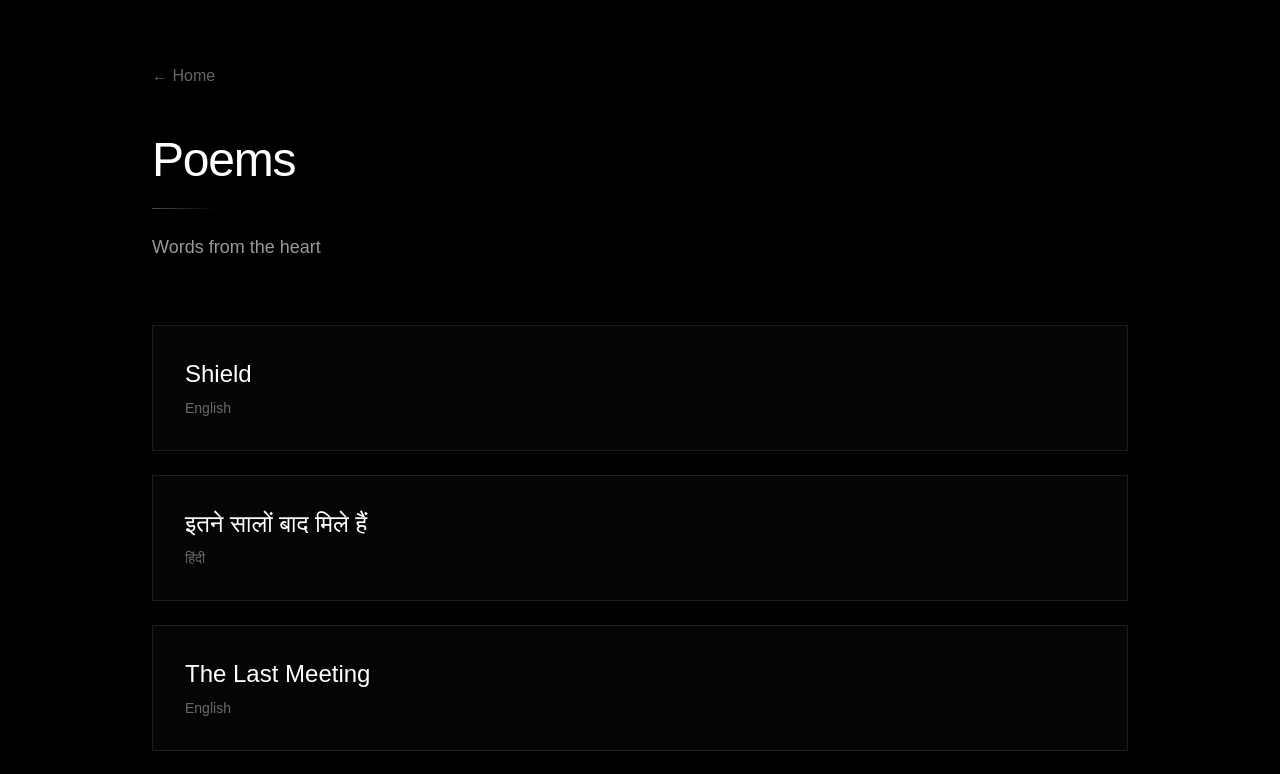
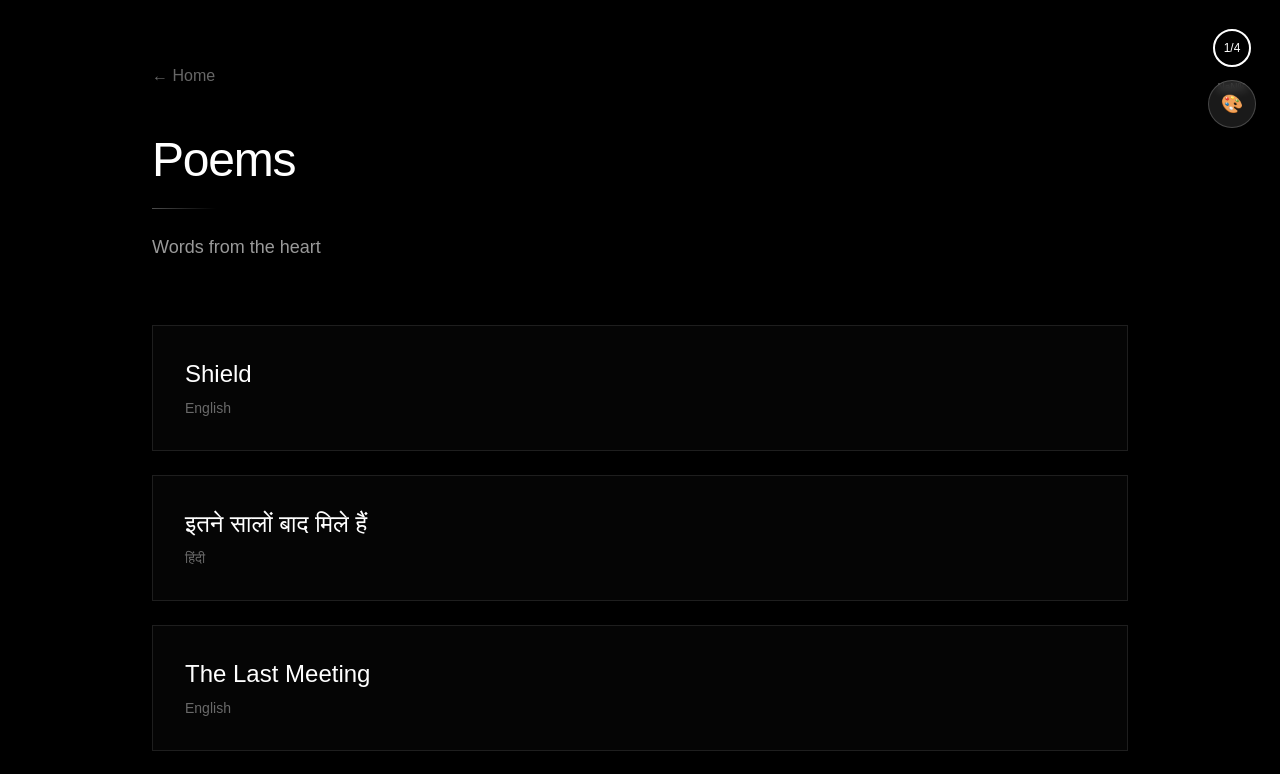
Before and after one commit to sumsur29/sumsur-portfolio, a Next.js app: page /poems in a window 1280 px wide. Shown: the top 774 px of the page. Built offline with nearby package versions, Linux system fonts and the light colour scheme.

Commit message:
Add scroll progress ring, color mode toggle, and Today's Muse featured section

```diff
--- a/app/layout.tsx
+++ b/app/layout.tsx
@@ -1,6 +1,8 @@
 import type { Metadata } from "next";
 import localFont from "next/font/local";
 import { Noto_Sans_Devanagari, Cormorant } from "next/font/google";
+import ScrollProgress from "@/components/ScrollProgress";
+import ColorModeToggle from "@/components/ColorModeToggle";
 import "./globals.css";
 
 const geistSans = localFont({
@@ -56,6 +58,8 @@ export default function RootLayout({
       <body
         className={`${geistSans.variable} ${geistMono.variable} ${notoDevanagari.variable} ${cormorant.variable} ${gravitySignature.variable} antialiased`}
       >
+        <ScrollProgress />
+        <ColorModeToggle />
         {children}
       </body>
     </html>
--- /dev/null
+++ b/components/ColorModeToggle.tsx
@@ -0,0 +1,70 @@
+'use client'
+
+import { useEffect, useState } from 'react'
+
+type ColorMode = 'normal' | 'bw' | 'sepia' | 'blue'
+
+const modes = [
+  { id: 'normal' as const, label: 'Color', icon: '🎨' },
+  { id: 'bw' as const, label: 'B&W', icon: '⚫' },
+  { id: 'sepia' as const, label: 'Sepia', icon: '☕' },
+  { id: 'blue' as const, label: 'Blue', icon: '🌊' },
+]
+
+export default function ColorModeToggle() {
+  const [mode, setMode] = useState<ColorMode>('normal')
+  const [isOpen, setIsOpen] = useState(false)
+
+  useEffect(() => {
+    // Load saved preference
+    const saved = localStorage.getItem('colorMode') as ColorMode
+    if (saved) setMode(saved)
+  }, [])
+
+  useEffect(() => {
+    // Apply filter to body
+    const filters = {
+      normal: 'none',
+      bw: 'grayscale(100%)',
+      sepia: 'sepia(60%) saturate(50%)',
+      blue: 'hue-rotate(180deg) saturate(150%)',
+    }
+
+    document.documentElement.style.filter = filters[mode]
+    localStorage.setItem('colorMode', mode)
+  }, [mode])
+
+  return (
+    <div className="fixed top-20 right-6 z-50">
+      {/* Toggle Button */}
+      <button
+        onClick={() => setIsOpen(!isOpen)}
+        className="w-12 h-12 rounded-full bg-white/10 backdrop-blur-sm border border-white/20 flex items-center justify-center hover:bg-white/20 transition-all"
+        aria-label="Color mode"
+      >
+        <span className="text-lg">{modes.find(m => m.id === mode)?.icon}</span>
+      </button>
+
+      {/* Dropdown Menu */}
+      {isOpen && (
+        <div className="absolute top-14 right-0 bg-black/90 backdrop-blur-md border border-white/20 rounded-lg overflow-hidden min-w-[120px]">
+          {modes.map((m) => (
+            <button
+              key={m.id}
+              onClick={() => {
+                setMode(m.id)
+                setIsOpen(false)
+              }}
+              className={`w-full px-4 py-3 text-left flex items-center gap-3 hover:bg-white/10 transition-colors ${
+                mode === m.id ? 'bg-white/5 text-white' : 'text-white/70'
+              }`}
+            >
+              <span className="text-base">{m.icon}</span>
+              <span className="text-sm font-light">{m.label}</span>
+            </button>
+          ))}
+        </div>
+      )}
+    </div>
+  )
+}
--- a/components/HomePage.tsx
+++ b/components/HomePage.tsx
@@ -4,6 +4,7 @@ import { useEffect, useState, useRef } from 'react'
 import Link from 'next/link'
 import Image from 'next/image'
 import LiquidCursor from './LiquidCursor'
+import TodaysMuse from './TodaysMuse'
 
 const quotes = [
   {
@@ -171,6 +172,9 @@ export default function HomePage() {
             </p>
           </header>
 
+          {/* Today's Muse Featured Section */}
+          <TodaysMuse />
+
           {/* Cards Grid */}
           <div className="w-full max-w-5xl">
             <div className="grid md:grid-cols-3 gap-6 md:gap-8 mb-10 md:mb-12">
--- /dev/null
+++ b/components/ScrollProgress.tsx
@@ -0,0 +1,78 @@
+'use client'
+
+import { useEffect, useState } from 'react'
+
+export default function ScrollProgress() {
+  const [scrollProgress, setScrollProgress] = useState(0)
+  const [currentPage, setCurrentPage] = useState(1)
+  const [totalPages, setTotalPages] = useState(4)
+
+  useEffect(() => {
+    const handleScroll = () => {
+      const windowHeight = window.innerHeight
+      const documentHeight = document.documentElement.scrollHeight
+      const scrollTop = window.scrollY
+
+      // Calculate scroll percentage
+      const scrolled = (scrollTop / (documentHeight - windowHeight)) * 100
+      setScrollProgress(Math.min(scrolled, 100))
+
+      // Calculate current page (divide scroll into quarters)
+      const page = Math.min(Math.ceil((scrolled / 100) * totalPages), totalPages)
+      setCurrentPage(page || 1)
+    }
+
+    window.addEventListener('scroll', handleScroll)
+    handleScroll() // Initial calculation
+
+    return () => window.removeEventListener('scroll', handleScroll)
+  }, [totalPages])
+
+  const circumference = 2 * Math.PI * 18 // radius = 18
+  const offset = circumference - (scrollProgress / 100) * circumference
+
+  return (
+    <div className="fixed top-6 right-6 z-50 flex flex-col items-center gap-2">
+      {/* Circular Progress */}
+      <div className="relative w-12 h-12">
+        <svg className="transform -rotate-90 w-12 h-12">
+          {/* Background circle */}
+          <circle
+            cx="24"
+            cy="24"
+            r="18"
+            stroke="currentColor"
+            strokeWidth="2"
+            fill="none"
+            className="text-white/10"
+          />
+          {/* Progress circle */}
+          <circle
+            cx="24"
+            cy="24"
+            r="18"
+            stroke="currentColor"
+            strokeWidth="2"
+            fill="none"
+            strokeDasharray={circumference}
+            strokeDashoffset={offset}
+            className="text-white transition-all duration-150"
+            strokeLinecap="round"
+          />
+        </svg>
+
+        {/* Page number in center */}
+        <div className="absolute inset-0 flex items-center justify-center">
+          <span className="text-xs font-light text-white">
+            {currentPage}/{totalPages}
+          </span>
+        </div>
+      </div>
+
+      {/* Optional: scroll percentage */}
+      <span className="text-[10px] text-white/40 font-light">
+        {Math.round(scrollProgress)}%
+      </span>
+    </div>
+  )
+}
--- /dev/null
+++ b/components/TodaysMuse.tsx
@@ -0,0 +1,112 @@
+'use client'
+
+import { useEffect, useState } from 'react'
+import Link from 'next/link'
+import Image from 'next/image'
+import { poems } from '@/data/poems'
+import { articles } from '@/data/articles'
+
+type FeaturedItem = {
+  type: 'poem' | 'article' | 'photo'
+  title: string
+  excerpt?: string
+  href: string
+  image?: string
+  date?: string
+}
+
+export default function TodaysMuse() {
+  const [featured, setFeatured] = useState<FeaturedItem | null>(null)
+
+  useEffect(() => {
+    // Pick item based on day of year for consistent daily rotation
+    const dayOfYear = Math.floor((Date.now() - new Date(new Date().getFullYear(), 0, 0).getTime()) / 86400000)
+
+    const allItems: FeaturedItem[] = [
+      ...poems.map(p => ({
+        type: 'poem' as const,
+        title: p.title,
+        excerpt: p.text.slice(0, 150) + '...',
+        href: `/writings/poems/${p.id}`,
+        image: p.image,
+        date: p.date,
+      })),
+      ...articles.slice(0, 5).map(a => ({
+        type: 'article' as const,
+        title: a.title,
+        excerpt: a.excerpt.slice(0, 150) + '...',
+        href: `/writings/articles/${a.slug}`,
+        date: a.date,
+      })),
+    ]
+
+    const todaysItem = allItems[dayOfYear % allItems.length]
+    setFeatured(todaysItem)
+  }, [])
+
+  if (!featured) return null
+
+  return (
+    <div className="w-full max-w-5xl mb-12 md:mb-16">
+      <Link href={featured.href} className="group block">
+        <div className="relative overflow-hidden rounded-lg border border-white/20 bg-white/[0.03] backdrop-blur-sm hover:bg-white/[0.06] hover:border-white/30 transition-all duration-500">
+
+          {/* Background Image if available */}
+          {featured.image && (
+            <div className="absolute inset-0 z-0">
+              <Image
+                src={featured.image}
+                alt={featured.title}
+                fill
+                className="object-cover opacity-20 group-hover:opacity-30 group-hover:scale-105 transition-all duration-700"
+                sizes="(max-width: 1200px) 100vw, 1200px"
+              />
+              <div className="absolute inset-0 bg-gradient-to-r from-black via-black/90 to-black/70"></div>
+            </div>
+          )}
+
+          <div className="relative z-10 p-8 md:p-12">
+            <div className="flex items-center gap-3 mb-4">
+              <span className="text-xs font-light text-white/40 tracking-widest uppercase">
+                Today's Muse
+              </span>
+              <span className="text-white/20">·</span>
+              <span className="text-xs font-light text-white/40">
+                {featured.type === 'poem' ? '✍️ Poem' : '📝 Article'}
+              </span>
+              {featured.date && (
+                <>
+                  <span className="text-white/20">·</span>
+                  <span className="text-xs font-light text-white/40">{featured.date}</span>
+                </>
+              )}
+            </div>
+
+            <h2 className="text-3xl md:text-4xl font-light mb-4 tracking-tight group-hover:text-white/90 transition-colors">
+              {featured.title}
+            </h2>
+
+            {featured.excerpt && (
+              <p className="text-white/60 font-light leading-relaxed max-w-3xl line-clamp-2 mb-6">
+                {featured.excerpt}
+              </p>
+            )}
+
+            <div className="flex items-center gap-2 text-white/40 group-hover:text-white transition-colors">
+              <span className="text-sm font-light">Read more</span>
+              <svg
+                className="w-4 h-4 group-hover:translate-x-1 transition-transform"
+                fill="none"
+                stroke="currentColor"
+                viewBox="0 0 24 24"
+              >
+                <path strokeLinecap="round" strokeLinejoin="round" strokeWidth={1.5} d="M9 5l7 7-7 7" />
+              </svg>
+            </div>
+          </div>
+
+        </div>
+      </Link>
+    </div>
+  )
+}
```
